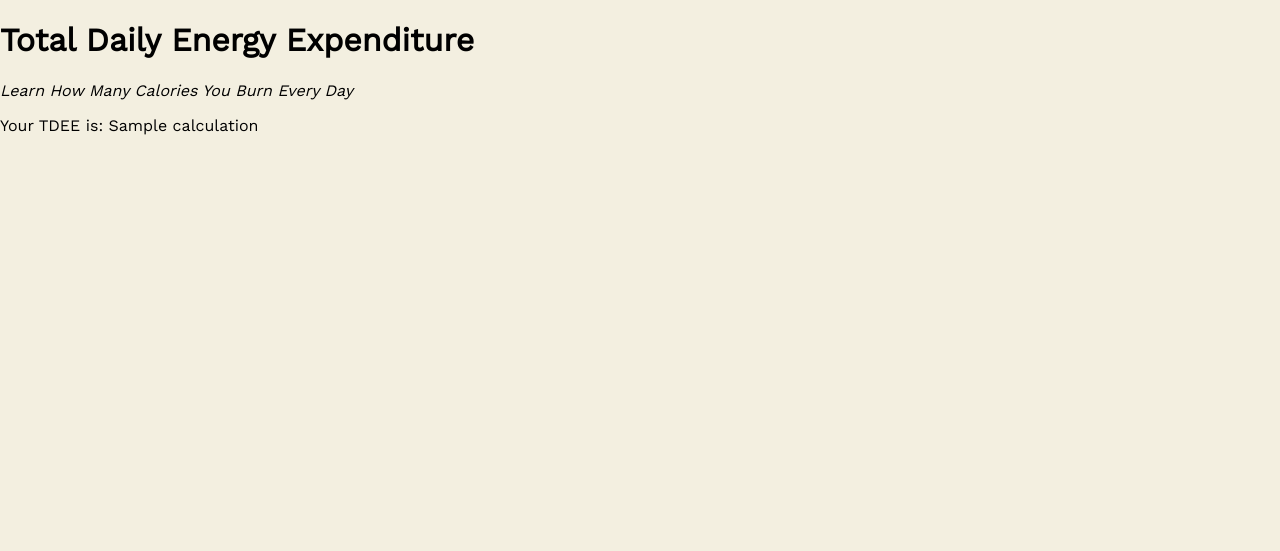
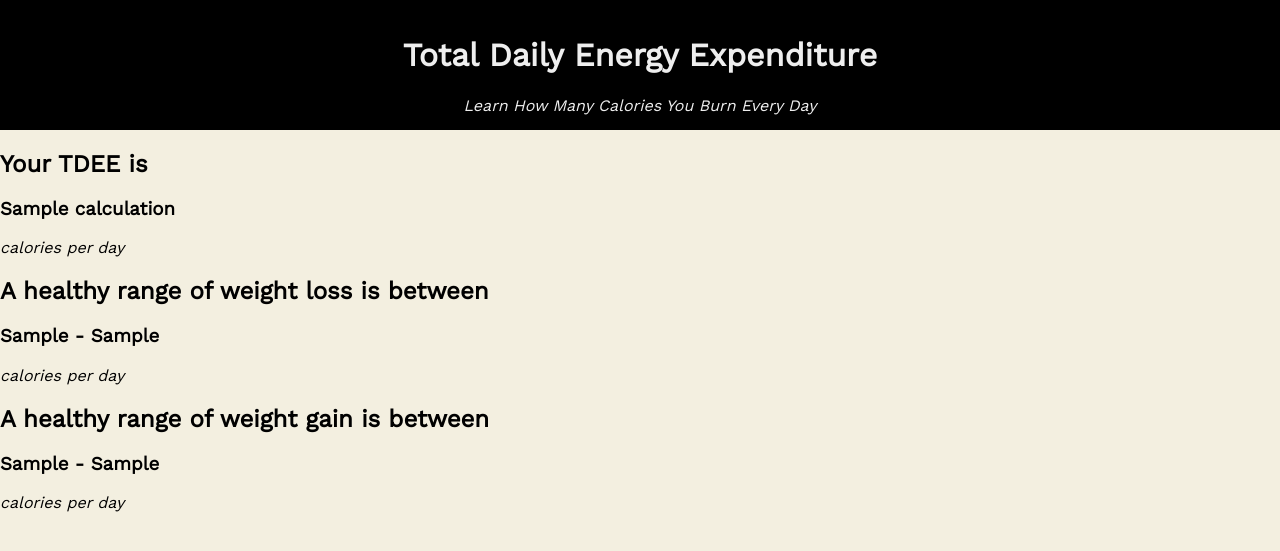
Before and after one commit to DayoTitiloye-code/Flask-TDEE-Calculator, a Flask app: template templates/result.html in a window 1280 px wide. Shown: the top 551 px of the page. Run offline with Flask 2, Linux system fonts and the light colour scheme; the template is opened without the code that fills it: most values are stand-ins (such as "Sample title", 1, 10 or a date in 2020).

Commit message:
fixed up results page using block content

```diff
--- a/app.py
+++ b/app.py
@@ -48,10 +48,15 @@ def result():
             case 'athlete':
                 calculation = int(bmr * 1.9)
         print(bmr)
+        weight_loss_1 = int(calculation - 300.0)
+        weight_loss_2 = int(calculation - 500.0)
+        weight_gain_1 = int(calculation + 300.0)
+        weight_gain_2 = int(calculation + 500.0)
+
         calc = Results(calculation)
         db.session.add(calc)
         db.session.commit()
-    return render_template('result.html', form_data = form_data, calculation=calculation), 200
+    return render_template('result.html', form_data = form_data, calculation=calculation, wl1=weight_loss_1, wl2 = weight_loss_2, wg1 = weight_gain_1, wg2 =weight_gain_2), 200
 
 @app.route('/view')
 def view():
--- a/templates/base.html
+++ b/templates/base.html
@@ -10,10 +10,11 @@
 </head>
 
 <body>
-    <div class="title">
+    <div id="title">
         <h1>Total Daily Energy Expenditure</h1>
         <em>Learn How Many Calories You Burn Every Day</em>
     </div>
+    {% block content %}
     <form action="/result" method="POST">
         <label for="age">Age </label>
         <input type="text" name="age" id="age" placeholder="Your age" required>
@@ -31,6 +32,7 @@
         </select>
         <input type="submit" value="Submit" id="submit">
     </form>
+    {% endblock content %}
 </body>
 
 </html>
--- a/templates/result.html
+++ b/templates/result.html
@@ -1,21 +1,22 @@
-<!DOCTYPE html>
-<html lang="en">
+{% extends 'base.html'%}
 
-<head>
-    <meta charset="UTF-8">
-    <meta http-equiv="X-UA-Compatible" content="IE=edge">
-    <meta name="viewport" content="width=device-width, initial-scale=1.0">
-    <title>TDEE Calculator</title>
-    <link rel="stylesheet" href="../static/style.css">
-</head>
+{% block content %}
+<div class="tdee-result">
+    <div class="normal">
+        <h2>Your TDEE is</h2>
+        <h3>{{calculation}}</h3>
+        <em>calories per day</em>
+    </div>
+    <div id="wl">
+        <h2>A healthy range of weight loss is between</h2>
+        <h3>{{wl1}} - {{wl2}}</h3>
+        <em>calories per day</em>
+    </div>
+    <div id="wg">
+        <h2>A healthy range of weight gain is between</h2>
+        <h3>{{wg1}} - {{wg2}}</h3>
+        <em>calories per day</em>
+    </div>
+</div>
 
-<body>
-    <div class="title">
-        <h1>Total Daily Energy Expenditure</h1>
-        <em>Learn How Many Calories You Burn Every Day</em>
-    </div>
-
-    <p>Your TDEE is: {{calculation}}</p>
-</body>
-
-</html>
+{% endblock content %}
```
Also changed, not shown: instance/users.sqlite3.
